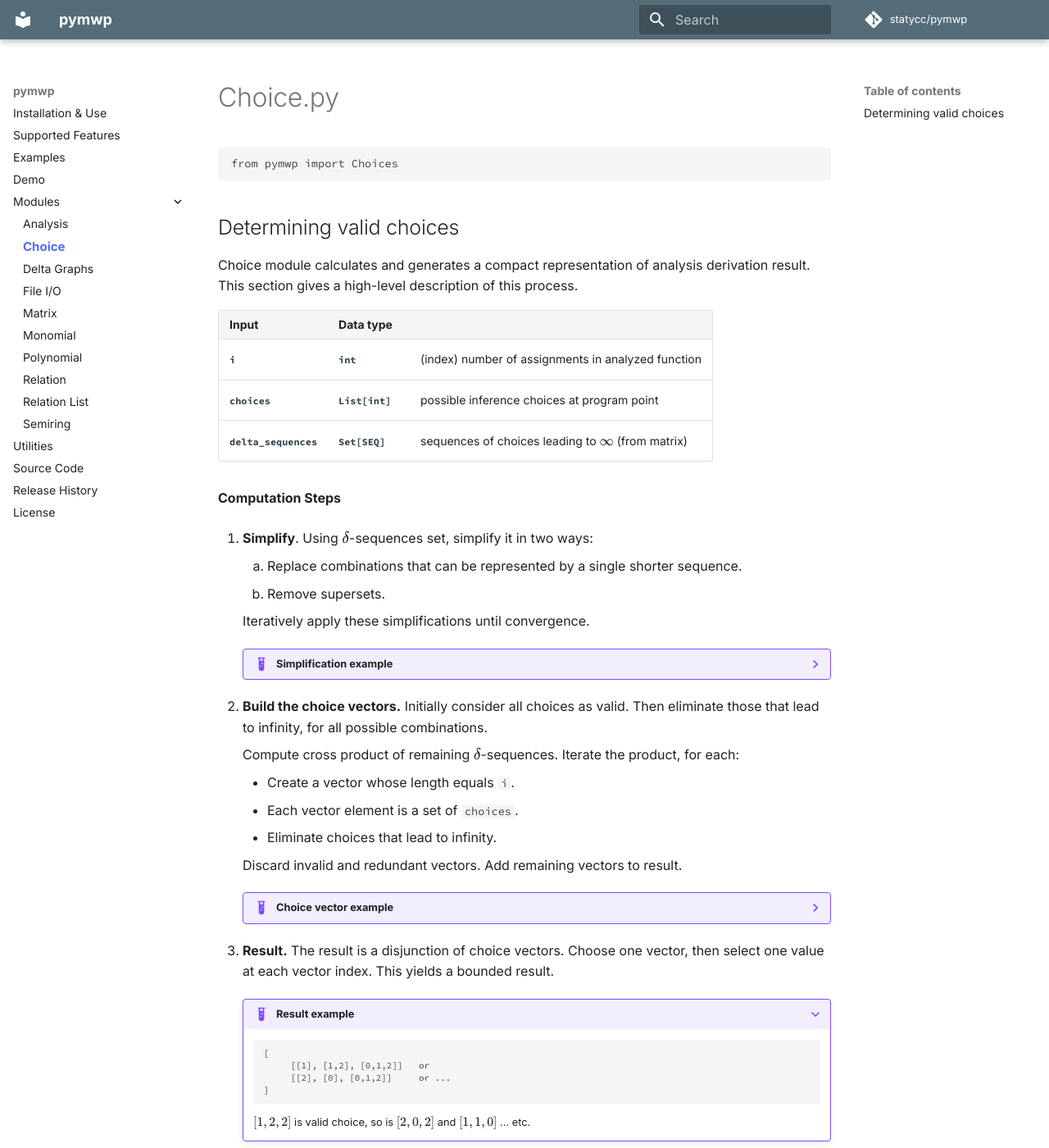
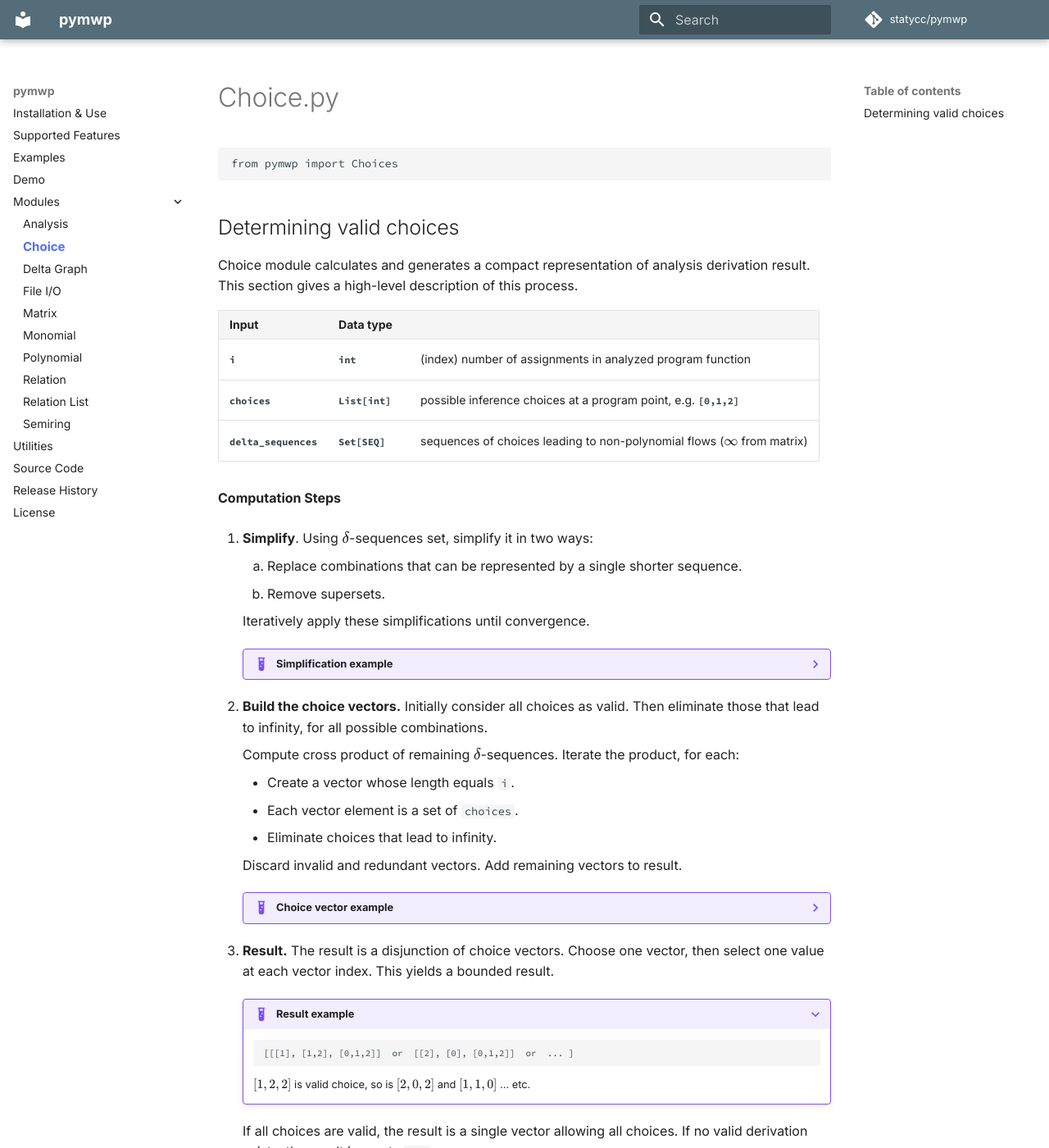
Before and after one commit to statycc/pymwp, an MkDocs documentation site: the page built from docs/choice.md, in a window 1280 px wide and 1400 px high. Shown: the whole window at 82% size. Built offline with MkDocs 1.6.1 and Material for MkDocs 9.7.7, drawn with Linux system fonts in a browser that asks for light colours; nearby versions of some CDN libraries; comment, search, counter and statistics services are not loaded.

````diff
--- a/docs/choice.md
+++ b/docs/choice.md
@@ -9,11 +9,11 @@ from pymwp import Choices
 Choice module calculates and generates a compact representation of analysis derivation result.
 This section gives a high-level description of this process.
 
-| Input             | Data type   |                                                        |
-|-------------------|-------------|--------------------------------------------------------|
-| `i`               | `int`       | (index) number of assignments in analyzed function     |
-| `choices`         | `List[int]` | possible inference choices at program point            |
-| `delta_sequences` | `Set[SEQ]`  | sequences of choices leading to $\infty$ (from matrix) |
+| Input             | Data type   |                                                                             |
+|-------------------|-------------|-----------------------------------------------------------------------------|
+| `i`               | `int`       | (index) number of assignments in analyzed program function                  |
+| `choices`         | `List[int]` | possible inference choices at a program point, e.g. `[0,1,2]`               |
+| `delta_sequences` | `Set[SEQ]`  | sequences of choices leading to non-polynomial flows ($\infty$ from matrix) |
 
 **Computation Steps**
 
@@ -93,10 +93,7 @@ This section gives a high-level description of this process.
     ???+ example "Result example"
 
         ```Python
-        [
-             [[1], [1,2], [0,1,2]]   or
-             [[2], [0], [0,1,2]]     or ...
-        ]
+        [[[1], [1,2], [0,1,2]]  or  [[2], [0], [0,1,2]]  or  ... ]
         ```
 
         $[1, 2, 2]$ is valid choice, so is $[2,0,2]$ and $[1,1,0]$ ... etc.
--- a/mkdocs.yml
+++ b/mkdocs.yml
@@ -16,7 +16,7 @@ nav:
 - Modules:
   - Analysis: analysis.md
   - Choice: choice.md
-  - Delta Graphs: delta_graphs.md
+  - Delta Graph: delta_graphs.md
   - File I/O: file_io.md
   - Matrix: matrix.md
   - Monomial: monomial.md
````
Also changed, not shown: 2 other files.
